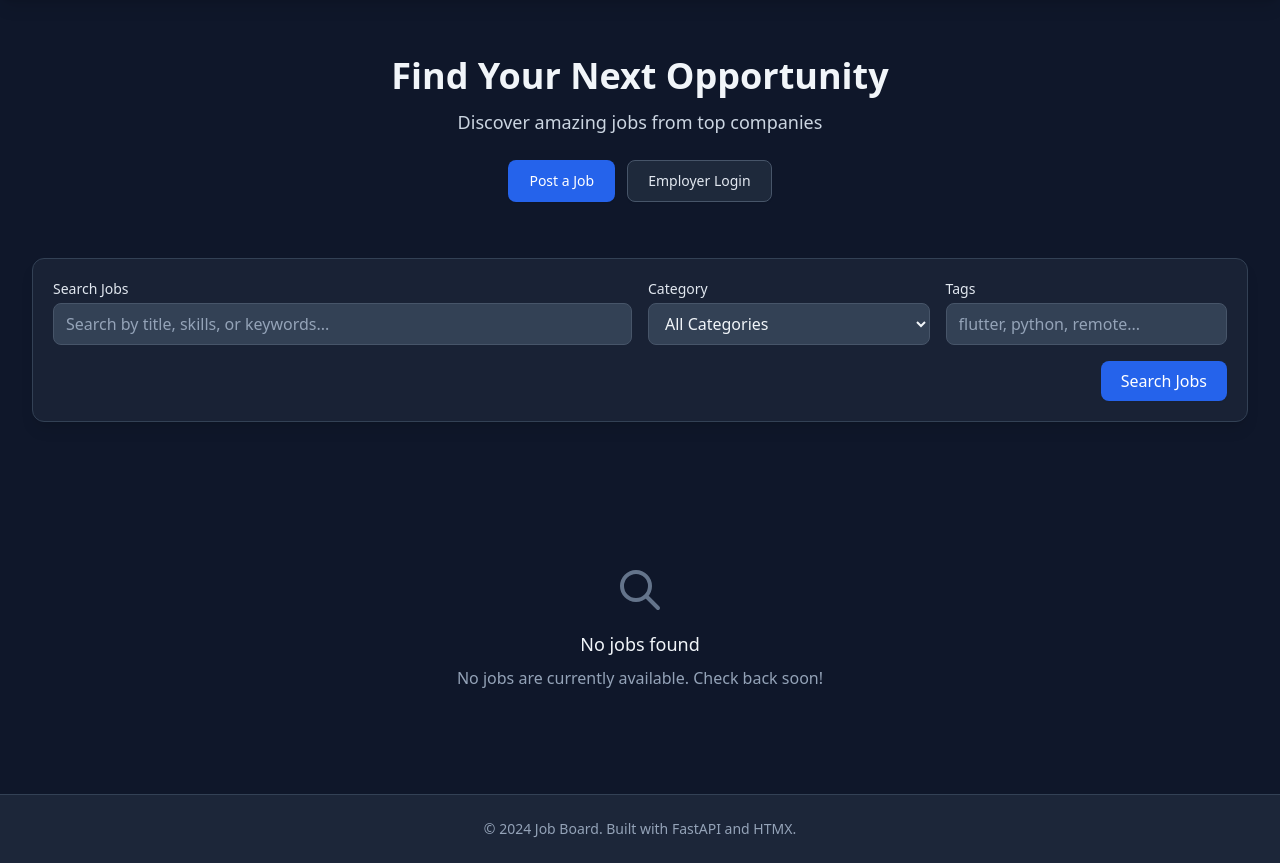
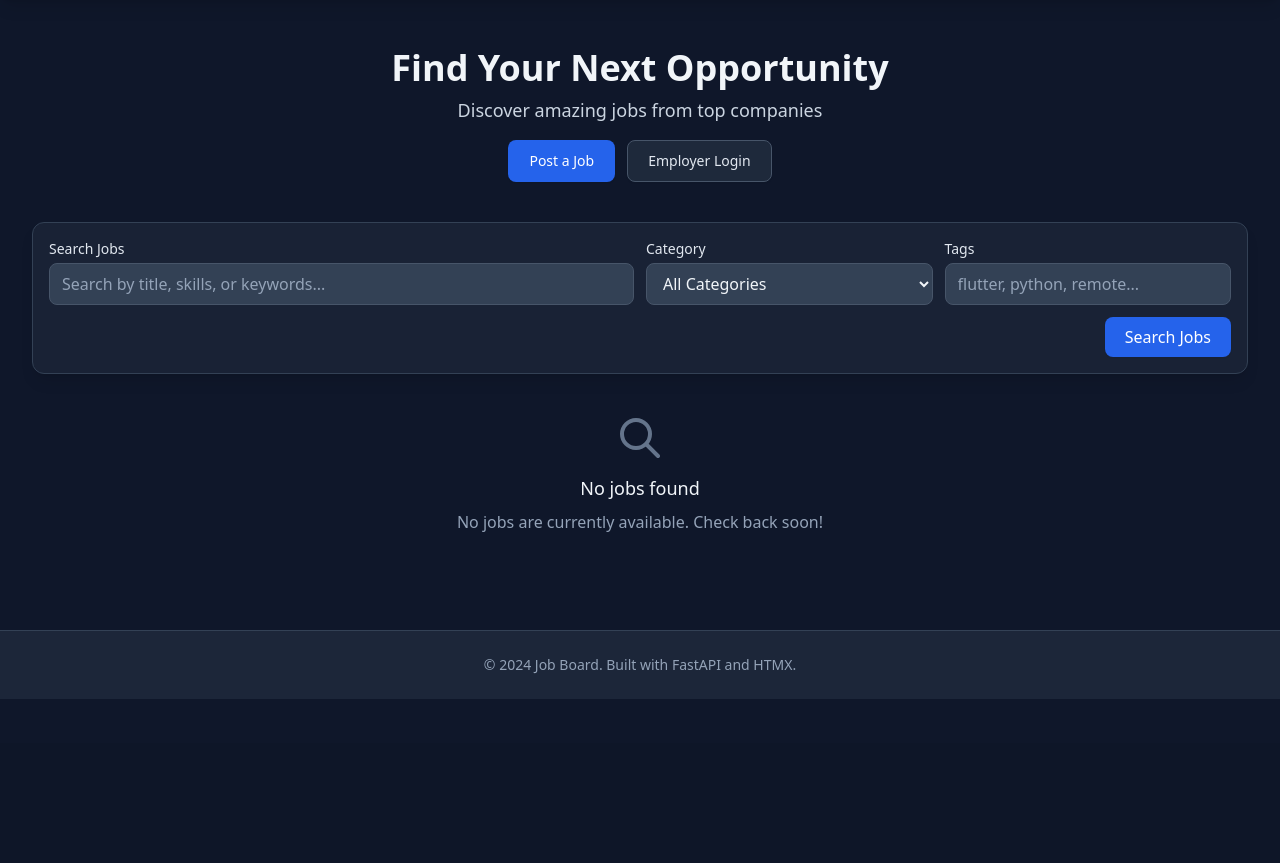
Before and after one commit to jonOsm/jobberwocky, a FastAPI app: page / in a window 1280 px wide. Shown: the part 57-920 px from the top of the page. After the commit the page ends 756 px from the top, so only its background shows below. Run offline with FastAPI, Linux system fonts and the light colour scheme; some libraries are stand-ins or nearby versions.

Commit message:
Refine UI elements and spacing across templates for consistency
- Adjusted spacing and layout in various templates to enhance visual coherence.
- Updated padding and margin values for improved readability and aesthetics.
- Standardized job card and search indicator styles for a unified look.
- Enhanced the employer dashboard and job detail pages with consistent design elements.

```diff
--- a/app/templates/index.html
+++ b/app/templates/index.html
@@ -3,11 +3,11 @@
 {% block title %}Job Board - Find Your Next Opportunity{% endblock %}
 
 {% block content %}
-<div class="space-y-6">
+<div class="space-y-4">
     <!-- Hero section -->
-    <div class="text-center py-8">
-        <h1 class="text-4xl font-bold text-slate-100 mb-3">Find Your Next Opportunity</h1>
-        <p class="text-lg text-slate-300 mb-6">Discover amazing jobs from top companies</p>
+    <div class="text-center py-6">
+        <h1 class="text-4xl font-bold text-slate-100 mb-2">Find Your Next Opportunity</h1>
+        <p class="text-lg text-slate-300 mb-4">Discover amazing jobs from top companies</p>
 
         <!-- Employer CTA -->
         <div class="flex justify-center space-x-3">
@@ -23,9 +23,9 @@
     </div>
 
     <!-- Search and filters -->
-    <div class="bg-slate-800/70 backdrop-blur-sm rounded-xl shadow-lg border border-slate-700 p-5">
-        <form hx-get="/search" hx-target="#job-results" hx-trigger="submit, keyup changed delay:500ms from:input" hx-indicator="#search-indicator" class="space-y-4">
-            <div class="grid grid-cols-1 md:grid-cols-4 gap-4">
+    <div class="bg-slate-800/70 backdrop-blur-sm rounded-xl shadow-lg border border-slate-700 p-4">
+        <form hx-get="/search" hx-target="#job-results" hx-trigger="submit, keyup changed delay:500ms from:input" hx-indicator="#search-indicator" class="space-y-3">
+            <div class="grid grid-cols-1 md:grid-cols-4 gap-3">
                 <!-- Search input -->
                 <div class="md:col-span-2">
                     <label for="q" class="block text-sm font-medium text-slate-200 mb-1">Search Jobs</label>
@@ -70,8 +70,17 @@
                 </div>
             </div>
 
-            <!-- Submit button -->
-            <div class="flex justify-end">
+            <!-- Submit button and search indicator -->
+            <div class="flex justify-between items-center">
+                <div id="search-indicator" class="htmx-indicator">
+                    <div class="inline-flex items-center px-3 py-1.5 bg-blue-900 text-blue-200 rounded-md text-sm">
+                        <svg class="animate-spin -ml-1 mr-2 h-4 w-4 text-blue-200" xmlns="http://www.w3.org/2000/svg" fill="none" viewBox="0 0 24 24">
+                            <circle class="opacity-25" cx="12" cy="12" r="10" stroke="currentColor" stroke-width="4"></circle>
+                            <path class="opacity-75" fill="currentColor" d="M4 12a8 8 0 018-8V0C5.373 0 0 5.373 0 12h4zm2 5.291A7.962 7.962 0 014 12H0c0 3.042 1.135 5.824 3 7.938l3-2.647z"></path>
+                        </svg>
+                        Searching...
+                    </div>
+                </div>
                 <button
                     type="submit"
                     class="px-5 py-2 bg-blue-600 text-white font-medium rounded-lg hover:bg-blue-700 focus:outline-none focus:ring-2 focus:ring-blue-500 focus:ring-offset-2 focus:ring-offset-slate-800 transition-colors shadow-sm"
@@ -82,30 +91,19 @@
         </form>
     </div>
 
-    <!-- Search indicator -->
-    <div id="search-indicator" class="htmx-indicator text-center py-3">
-        <div class="inline-flex items-center px-4 py-2 bg-blue-900 text-blue-200 rounded-lg">
-            <svg class="animate-spin -ml-1 mr-3 h-5 w-5 text-blue-200" xmlns="http://www.w3.org/2000/svg" fill="none" viewBox="0 0 24 24">
-                <circle class="opacity-25" cx="12" cy="12" r="10" stroke="currentColor" stroke-width="4"></circle>
-                <path class="opacity-75" fill="currentColor" d="M4 12a8 8 0 018-8V0C5.373 0 0 5.373 0 12h4zm2 5.291A7.962 7.962 0 014 12H0c0 3.042 1.135 5.824 3 7.938l3-2.647z"></path>
-            </svg>
-            Searching jobs...
-        </div>
-    </div>
-
     <!-- Job results -->
-    <div id="job-results" class="space-y-4">
+    <div id="job-results" class="space-y-3">
         {% if jobs %}
-            <div class="text-sm text-slate-300 mb-3">
+            <div class="text-sm text-slate-300 mb-2">
                 Found {{ jobs|length }} job{{ 's' if jobs|length != 1 else '' }}
                 {% if search_query or selected_category or selected_tags %}
                     matching your criteria
                 {% endif %}
             </div>
 
-            <div class="grid gap-4">
+            <div class="grid gap-3">
                 {% for job in jobs %}
-                <div class="job-card bg-slate-800/70 backdrop-blur-sm rounded-xl shadow-lg border border-slate-700 p-5 hover:shadow-xl">
+                <div class="job-card bg-slate-800/70 backdrop-blur-sm rounded-xl shadow-lg border border-slate-700 p-4 hover:shadow-xl">
                     <div class="flex justify-between items-start">
                         <div class="flex-1">
                             <h2 class="text-lg font-semibold text-slate-100 mb-2">
@@ -114,7 +112,7 @@
                                 </a>
                             </h2>
 
-                            <div class="flex items-center text-sm text-slate-300 mb-3">
+                            <div class="flex items-center text-sm text-slate-300 mb-2">
                                 <span class="font-medium">{{ job.employer.name }}</span>
                                 {% if job.category %}
                                 <span class="mx-2">•</span>
@@ -126,10 +124,10 @@
                                 {% endif %}
                             </div>
 
-                            <p class="text-slate-300 mb-3 line-clamp-2">{{ job.description[:180] }}{% if job.description|length > 180 %}...{% endif %}</p>
+                            <p class="text-slate-300 mb-2 line-clamp-2">{{ job.description[:180] }}{% if job.description|length > 180 %}...{% endif %}</p>
 
                             {% if job.tags %}
-                            <div class="flex flex-wrap gap-1.5 mb-3">
+                            <div class="flex flex-wrap gap-1.5 mb-2">
                                 {% for tag in job.tag_list %}
                                 <span class="px-2 py-1 bg-blue-900 text-blue-200 text-xs rounded-full">{{ tag }}</span>
                                 {% endfor %}
@@ -137,7 +135,7 @@
                             {% endif %}
 
                             {% if job.salary_min and job.salary_max %}
-                            <div class="text-sm text-slate-300 mb-3">
+                            <div class="text-sm text-slate-300 mb-2">
                                 <span class="font-medium">Salary:</span> ${{ "{:,}".format(job.salary_min) }} - ${{ "{:,}".format(job.salary_max) }} {{ job.salary_currency }}
                             </div>
                             {% endif %}
@@ -158,8 +156,8 @@
                 {% endfor %}
             </div>
         {% else %}
-            <div class="text-center py-8">
-                <div class="text-slate-500 mb-4">
+            <div class="text-center py-6">
+                <div class="text-slate-500 mb-3">
                     <svg class="mx-auto h-12 w-12" fill="none" viewBox="0 0 24 24" stroke="currentColor">
                         <path stroke-linecap="round" stroke-linejoin="round" stroke-width="2" d="M21 21l-6-6m2-5a7 7 0 11-14 0 7 7 0 0114 0z"></path>
                     </svg>
```
Also changed, not shown: app/templates/employer/dashboard.html (+10 -10 lines), app/templates/employer/login.html (+7 -7 lines), app/templates/employer/register.html (+7 -7 lines), app/templates/job_detail.html (+13 -13 lines), app/templates/job_results.html (+9 -9 lines).
